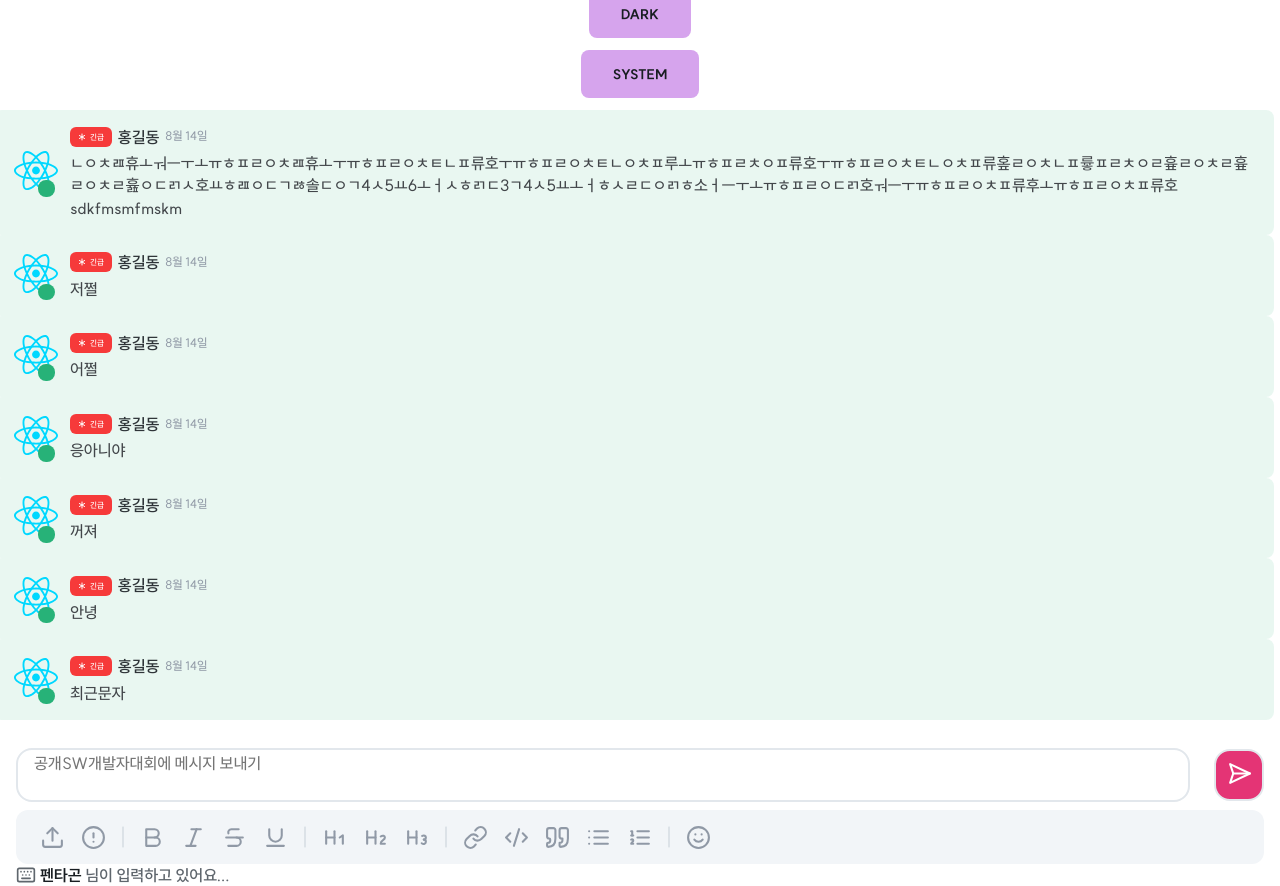
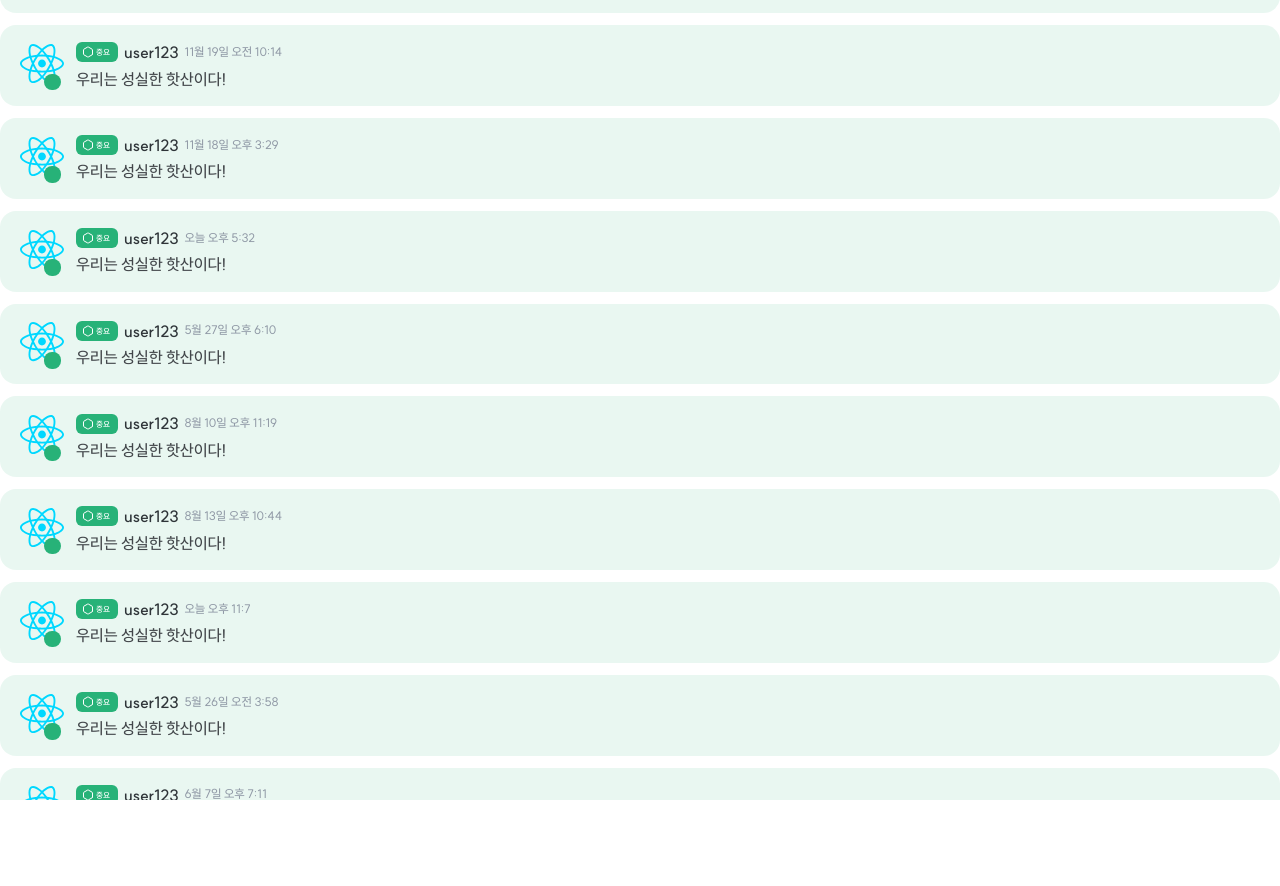
Before and after one commit to VOAH-Platform/VOAH-official-message, a React (Vite) app in the folder frontend/: page / in a window 1280 px wide. After the commit the page ends 800 px from the top, so only its background shows below. Built offline with nearby package versions, Linux system fonts and the light colour scheme.

Commit message:
chore: remove scrollbar

```diff
--- a/frontend/package.json
+++ b/frontend/package.json
@@ -13,6 +13,7 @@
   "dependencies": {
     "@stitches/react": "^1.2.8",
     "@tanstack/react-query": "^4.33.0",
+    "date-fns": "^2.30.0",
     "jotai": "^2.4.0",
     "lucide-react": "^0.274.0",
     "react": "^18.2.0",
@@ -37,6 +38,7 @@
     "eslint-plugin-react-hooks": "^4.6.0",
     "eslint-plugin-react-refresh": "^0.4.3",
     "prettier": "^3.0.3",
+    "sass": "^1.66.1",
     "typescript": "^5.2.2",
     "vite": "^4.4.9",
     "vite-plugin-svgr": "^3.2.0",
--- /dev/null
+++ b/frontend/src/components/Message/State/messageState.tsx
@@ -0,0 +1,32 @@
+import { Asterisk, Hexagon } from 'lucide-react';
+
+import { StateImportant, StateEmergency } from '../style';
+
+interface MessageStateProps {
+  showComponent: string;
+}
+
+export const MessageState: React.FC<MessageStateProps> = ({
+  showComponent,
+}) => {
+  switch (showComponent) {
+    case 'deafult':
+      return null;
+    case 'emergency':
+      return (
+        <div>
+          <StateImportant>
+            <Asterisk size={12} color="white" /> 긴급
+          </StateImportant>
+        </div>
+      );
+    case 'important':
+      return (
+        <div>
+          <StateEmergency>
+            <Hexagon size={12} color="white" /> 중요
+          </StateEmergency>
+        </div>
+      );
+  }
+};
--- a/frontend/src/components/Message/index.tsx
+++ b/frontend/src/components/Message/index.tsx
@@ -1,11 +1,10 @@
-import { Asterisk } from 'lucide-react';
+// import { Mention } from '../TextArea/style';
 
 import { ProfileImg } from './profileImg';
-import { UserStateData, MessageStateData } from './states';
+import { MessageState } from './State/messageState';
 import {
   MessageHeader,
   MessageWrapper,
-  State,
   Writer,
   Date,
   Content,
@@ -13,39 +12,46 @@ import {
   UserState,
   UserStateBox,
 } from './style';
+import { getMessageStateClassName } from './utils';
+import './style.scss';
 
 export function Message({
-  children,
-  profileImage,
-  profileState,
-  messageState,
-  writer,
-  date,
+  userId,
+  priority,
+  messageContent,
+  messageDate,
+  messageIsEdited,
+  attachmentType,
+  attachmentUrl,
   ...props
 }: {
-  children: React.ReactNode;
-  profileImage: undefined /* img 타입이 뭐지 */;
-  profileState: UserStateData;
-  messageState: MessageStateData;
-  writer: string;
-  date: string /* 날짜를 나타내는 좋은 방법이 있을까 */;
+  userId: string;
+  priority: number;
+  messageContent: string;
+  messageDate: string;
+  messageIsEdited: boolean;
+  attachmentType: string;
+  attachmentUrl: string;
   [key: string]: unknown;
 }) {
   return (
-    <MessageWrapper>
+    <MessageWrapper
+      className={`message-wrapper ${getMessageStateClassName(priority)}`}>
       <UserStateBox>
         <ProfileImg />
         <UserState />
       </UserStateBox>
       <Content>
         <MessageHeader>
-          <State>
-            <Asterisk color="white" size={12} /> 긴급
-          </State>
-          <Writer>{writer}</Writer>
-          <Date>{date /** 날짜를 가공해서 데이터를 보여주기 */}</Date>
+          <MessageState showComponent={getMessageStateClassName(priority)} />
+          <Writer>{userId}</Writer>
+          <Date>{messageDate}</Date>
+          <>{messageIsEdited}</>
         </MessageHeader>
-        <Text>{children}</Text>
+        <Text>
+          {/* {mention === null ? '' : <Mention>{'@' + mention}</Mention>} */}
+          {messageContent}
+        </Text>
       </Content>
     </MessageWrapper>
   );
--- /dev/null
+++ b/frontend/src/components/Message/style.scss
@@ -0,0 +1,21 @@
+.message-wrapper{
+    // &.deafult {
+
+    // }
+
+    &.important {
+        background: rgba(39, 178, 120, 0.1);
+    }
+
+    &.emergency {
+        background: rgba(246, 58, 58, 0.10);
+    }
+
+    &.mention {
+        background: rgba(225, 17, 92, 0.10);
+    }
+
+    &.mention-me {
+        background: rgba(155, 46, 207, 0.10);
+    }
+}
--- a/frontend/src/components/Message/style.ts
+++ b/frontend/src/components/Message/style.ts
@@ -2,17 +2,35 @@ import { styled } from '@/stitches.config';
 
 export const MessageWrapper = styled('div', {
   padding: '1rem 1.25rem',
-  borderRadius: '0.5rem',
+  borderRadius: '1rem',
   border: 'none',
   display: 'flex',
   alignItems: 'center',
-  marginRight: '0.75rem',
+  marginTop: '0.75rem',
   // backgroundColor: '$accept500',
-  backgroundColor: 'rgba(39, 178, 120, 0.1)',
+  // backgroundColor: 'rgba(39, 178, 120, 0.1)',
   // opacity: '0.1',
   width: '100vw',
 });
 
+/** 프로필 이미지와 유저 상태를 감쌈 */
+export const UserStateBox = styled('div', {
+  position: 'relative',
+});
+
+/** 유저 상태 */
+export const UserState = styled('div', {
+  backgroundColor: '$accept500',
+  width: '1.03125rem',
+  height: '1.03125rem',
+  letterSpacing: '-0.1',
+  borderRadius: '0.5rem',
+  position: 'absolute',
+  bottom: '-3px',
+  left: '24px',
+});
+
+/** 메시지 내용(작성자, 날짜, 글 내용 등)을 감쌈 */
 export const Content = styled('div', {
   marginLeft: '0.75rem',
   border: 'none',
@@ -20,6 +38,7 @@ export const Content = styled('div', {
   flexDirection: 'column',
 });
 
+/** 메시지 상태, 작성자, 날짜 */
 export const MessageHeader = styled('div', {
   marginBottom: '0.25rem',
   color: '$gray900',
@@ -29,8 +48,27 @@ export const MessageHeader = styled('div', {
   gap: '0.375rem',
 });
 
-export const State = styled('div', {
+/** 메시지 상태 */
+export const StateImportant = styled('div', {
   backgroundColor: '$warning500',
+  display: 'flex',
+  alignItems: 'center',
+  padding: '0.25rem 0.5rem 0.25rem 0.375rem',
+  gap: '0.125rem',
+  fontWeight: '$semiBold',
+  border: 'none',
+  borderRadius: '0.375rem',
+  color: '$white',
+  textAlign: 'center',
+  fontFamily: '$SUIT',
+  fontSize: '0.5rem',
+  fontStyle: 'normal',
+  lineHeight: '100%',
+  letterSpacing: '-0.005rem',
+});
+
+export const StateEmergency = styled('div', {
+  backgroundColor: '$accept500',
   display: 'flex',
   alignItems: 'center',
   padding: '0.25rem 0.5rem 0.25rem 0.375rem',
@@ -71,6 +109,7 @@ export const Date = styled('div', {
   border: 'none',
 });
 
+/** 메시지 content */
 export const Text = styled('div', {
   color: '$gray600',
   fontFamily: '$SUIT',
@@ -83,17 +122,12 @@ export const Text = styled('div', {
   border: 'none',
 });
 
-export const UserState = styled('div', {
-  backgroundColor: '$accept500',
-  width: '1.03125rem',
-  height: '1.03125rem',
-  letterSpacing: '-0.1',
-  borderRadius: '0.5rem',
-  position: 'absolute',
-  bottom: '-3px',
-  left: '24px',
-});
-
-export const UserStateBox = styled('div', {
-  position: 'relative',
-});
+/** 맨션: '@유저'  */
+// export const Mention = styled('span', {
+//   padding: '0 0.1rem',
+//   marginRight: '0.2rem',
+//   color: 'white',
+//   backgroundColor: '$primary500',
+//   fontStyle: 'bold',
+//   borderRadius: '0.2rem',
+// });
--- /dev/null
+++ b/frontend/src/components/Message/utils.tsx
@@ -0,0 +1,31 @@
+// export const getUserStateClassName = (userState: UserStateData): string => {
+//   switch (userState) {
+//     case UserStateData.ONLINE:
+//       return 'online';
+//     case UserStateData.LEFT_SEAT:
+//       return 'left-seat';
+//     case UserStateData.DND:
+//       return 'do-not-distrub';
+//     case UserStateData.OFFLINE:
+//       return 'offline';
+//     default:
+//       return '';
+//   }
+// };
+
+export const getMessageStateClassName = (messageState: number): string => {
+  switch (messageState) {
+    case 0:
+      return 'deafult';
+    case 1:
+      return 'important';
+    case 2:
+      return 'emergency';
+    // case MessageStateData.MENTION:
+    //   return 'mention';
+    // case MessageStateData.MENTION_ME:
+    //   return 'mention-me';
+    default:
+      return '';
+  }
+};
--- a/frontend/src/components/TextArea/index.tsx
+++ b/frontend/src/components/TextArea/index.tsx
@@ -1,4 +1,7 @@
 import {
+  Asterisk,
+  Hexagon,
+  Minus,
   SendHorizontal,
   Upload,
   AlertCircle,
@@ -17,6 +20,7 @@ import {
   Smile,
   Keyboard,
 } from 'lucide-react';
+import { useEffect, useRef, useState } from 'react';
 
 import { Line } from './line';
 import {
@@ -27,42 +31,89 @@ import {
   TextOption,
   TypingWrapper,
   Typing,
+  SelectMessageState,
+  StateBox,
 } from './style';
 
-export function TextArea({ ...props }: { [key: string]: unknown }) {
+export function TextArea({
+  writingUser,
+  showSelectMessageState,
+  ...props
+}: {
+  writingUser: Array<string>;
+  showSelectMessageState: boolean;
+  [key: string]: unknown;
+}) {
+  const [value, setValue] = useState('');
+  const textareaRef = useRef(null);
+  const hiddenTextareaRef = useRef(null);
+
+  useEffect(() => {
+    const textarea = textareaRef.current;
+    // const hiddenTextarea = hiddenTextareaRef.current;
+
+    textarea.value = value;
+    textarea.style.height = 'auto';
+    textarea.style.height = `${textarea.scrollHeight}px`;
+  }, [value]);
+
+  const handleChange = (e) => {
+    setValue(e.target.value);
+  };
   return (
     <TextAreaWrapper {...props}>
+      {showSelectMessageState ? (
+        <SelectMessageState>
+          <StateBox>
+            <AlertCircle color="white" size={20} /> 긴급
+          </StateBox>
+          <StateBox>중요</StateBox>
+          <StateBox>일반 메시지</StateBox>
+        </SelectMessageState>
+      ) : null}
       <TextForm>
-        <InputText placeholder="공개SW개발자대회에 메시지 보내기" />
+        <InputText
+          ref={textareaRef}
+          value={value}
+          onChange={handleChange}
+          placeholder="공개SW개발자대회에 메시지 보내기"
+        />
         <CommitBtn>
           <SendHorizontal color="white" size={25} />
         </CommitBtn>
       </TextForm>
       <TextOption>
-        <Upload color="#9099a6" size={25} /> {/* 팔래트 적용이 안돼요ㅜㅜ */}
-        <AlertCircle color="#9099a6" size={25} />
+        <Upload color="#9099a6" size={25} style={{ cursor: 'pointer' }} />{' '}
+        {/* 팔래트 적용이 안돼요ㅜㅜ */}
+        <AlertCircle color="#9099a6" size={25} style={{ cursor: 'pointer' }} />
         <Line />
-        <Bold color="#9099a6" size={25} />
-        <Italic color="#9099a6" size={25} />
-        <Strikethrough color="#9099a6" size={25} />
-        <Underline color="#9099a6" size={25} />
+        <Bold color="#9099a6" size={25} style={{ cursor: 'pointer' }} />
+        <Italic color="#9099a6" size={25} style={{ cursor: 'pointer' }} />
+        <Strikethrough
+          color="#9099a6"
+          size={25}
+          style={{ cursor: 'pointer' }}
+        />
+        <Underline color="#9099a6" size={25} style={{ cursor: 'pointer' }} />
         <Line />
-        <Heading1 color="#9099a6" size={25} />
-        <Heading2 color="#9099a6" size={25} />
-        <Heading3 color="#9099a6" size={25} />
+        <Heading1 color="#9099a6" size={25} style={{ cursor: 'pointer' }} />
+        <Heading2 color="#9099a6" size={25} style={{ cursor: 'pointer' }} />
+        <Heading3 color="#9099a6" size={25} style={{ cursor: 'pointer' }} />
         <Line />
-        <Link color="#9099a6" size={25} />
-        <Code2 color="#9099a6" size={25} />
-        <Quote color="#9099a6" size={25} />
-        <List color="#9099a6" size={25} />
+        <Link color="#9099a6" size={25} style={{ cursor: 'pointer' }} />
+        <Code2 color="#9099a6" size={25} style={{ cursor: 'pointer' }} />
+        <Quote color="#9099a6" size={25} style={{ cursor: 'pointer' }} />
+        <List color="#9099a6" size={25} style={{ cursor: 'pointer' }} />
         <ListOrdered color="#9099a6" size={25} />
         <Line />
-        <Smile color="#9099a6" size={25} />
+        <Smile color="#9099a6" size={25} style={{ cursor: 'pointer' }} />
       </TextOption>
       <TypingWrapper>
-        <Keyboard color="#5f666d" size={20} />
+        <Keyboard color="#5f666d" size={20} style={{ cursor: 'pointer' }} />
         <Typing>
-          <strong>펜타곤</strong> 님이 입력하고 있어요...
+          {writingUser.length === 0
+            ? null
+            : writingUser.map((e) => ' ' + e) + ' 님이 입력하고 있어요...'}
         </Typing>
       </TypingWrapper>
     </TextAreaWrapper>
--- a/frontend/src/components/TextArea/style.ts
+++ b/frontend/src/components/TextArea/style.ts
@@ -4,30 +4,63 @@ export const TextAreaWrapper = styled('div', {
   display: 'flex',
   flexDirection: 'column',
   height: 'auto',
-  margin: '1rem',
+  margin: '0 1rem',
   justifyContent: 'space-between',
   alignItems: 'center',
   alignSelf: 'stretch',
   background: '$gray0',
 });
 
+export const SelectMessageState = styled('div', {
+  display: 'flex',
+  flexDirection: 'column',
+  width: '11rem',
+  height: '9.5rem',
+  padding: '1rem',
+  justifyContent: 'space-between',
+  alignItems: 'center',
+  alignSelf: 'stretch',
+  background: 'red',
+  borderRadius: '1rem',
+});
+
+export const StateBox = styled('div', {
+  display: 'flex',
+  flexDirection: 'row',
+  width: '7rem',
+  height: '2.5rem',
+  padding: '0.5rem',
+  color: 'White',
+  background: 'blue',
+});
+
+/** 메시지 입력창과 전송 버튼 감쌈 */
 export const TextForm = styled('div', {
   display: 'flex',
+  position: 'relative',
   width: '100%',
   height: '3.375rem',
   marginBottom: '0.5rem',
+  padding: '0.5rem 0.5rem 0.5rem 1.5rem',
   justifyContent: 'space-between',
   alignItems: 'center',
   alignSelf: 'stretch',
 });
 
+/** 입력창 */
 export const InputText = styled('textarea', {
-  width: '100%',
-  height: '100%',
+  width: '95%',
+  maxHeight: '10rem',
   paddingLeft: '1rem',
-  marginRight: '1.5rem',
+  marginRight: '2rem',
+  position: 'absolute',
+  flex: 1,
+  verticalAlign: 'bottom',
+  display: 'flex',
+  left: '0',
+  bottom: '0',
   resize: 'none',
-  overflowY: 'hidden',
+  overflowY: 'auto',
   border: '2px solid $gray200',
   background: '$gray0',
   borderRadius: '1rem',
@@ -43,6 +76,9 @@ export const InputText = styled('textarea', {
 export const CommitBtn = styled('button', {
   width: '3.25rem',
   height: '3.25rem',
+  position: 'absolute',
+  right: '0',
+  float: 'right',
   border: '2px solid $gray200',
   borderRadius: '1rem',
   background: '$secondary400',
@@ -50,10 +86,13 @@ export const CommitBtn = styled('button', {
   cursor: 'pointer',
 });
 
+/** 텍스트 옵션(굵기 같은거) */
 export const TextOption = styled('div', {
   width: '100%',
   height: '3.375rem',
   display: 'flex',
+  position: 'static',
+  zIndex: 1000,
   padding: '16px 24px',
   alignItems: 'center',
   gap: '16px',
@@ -62,12 +101,14 @@ export const TextOption = styled('div', {
   background: '$gray100',
 });
 
+/** 키보드 아이콘 + -님이 입력중 감쌈 */
 export const TypingWrapper = styled('div', {
   width: '100%',
   display: 'flex',
   alignItems: 'center',
 });
 
+/** -님이 입력중 */
 export const Typing = styled('div', {
   marginLeft: '0.25rem',
   color: '$gray500',
--- a/frontend/src/pages/index/index.tsx
+++ b/frontend/src/pages/index/index.tsx
@@ -1,43 +1,146 @@
+import { format } from 'date-fns';
 import { useAtom } from 'jotai';
 
 import { themeAtom } from '@/atom';
 import { ExampleButton } from '@/components/ExampleButton';
 // eslint-disable-next-line import/namespace
 import { Message } from '@/components/Message';
-import { MessageStateData, UserStateData } from '@/components/Message/states';
 import { TextArea } from '@/components/TextArea';
 import { THEME_TOKEN } from '@/constant';
 
 import { IndexWrapper } from './style';
 
+import './style.scss';
+
+import { MessageStateData, UserStateData } from '@/components/Message/states';
+
+// TODO: 위치 바꿔야함
+interface MessageData {
+  userId: string;
+  priority: number; // 0: default, 1: important, 2: emergency
+  message: {
+    content: string; //내용
+    date: number; //입력 시간
+    isEdited: boolean; //수정 여부
+  };
+  attachment: {
+    type: string; // image, video, audio, file
+    url: string;
+  }[];
+}
+
+interface UserData {
+  userId: string;
+  priority: number; // 0: default, 1: important, 2: emergency
+  message: {
+    content: string; //내용
+    date: number; //입력 시간
+    isEdited: boolean; //수정 여부
+  };
+  attachment: {
+    type: string; // image, video, audio, file
+    url: string;
+  }[];
+}
+
+interface Profile {
+  lastActivity: number; //
+  lastRefresh: number;
+  message: string;
+  user: {
+    userId: string;
+    email: string;
+    username: string;
+    displayname: string;
+    position: string;
+    description: string;
+    teamId: string;
+    // roles: null;
+    // projects: null;
+    createdAt: Date;
+  };
+}
+
+function randomTimestamp() {
+  const minTimestamp = Date.parse('2000-01-01T00:00:00Z'); // 시작 타임스탬프 (2000년 1월 1일)
+  const maxTimestamp = Date.now(); // 현재 타임스탬프 (현재 시간)
+
+  const randomMillis =
+    Math.floor(Math.random() * (maxTimestamp - minTimestamp)) + minTimestamp;
+
+  return randomMillis;
+}
+
+function fetchMessageData(): MessageData {
+  return {
+    userId: 'user123',
+    priority: 1,
+    message: {
+      content: '우리는 성실한 핫산이다!',
+      date: randomTimestamp(),
+      isEdited: false,
+    },
+    attachment: [
+      {
+        type: 'image',
+        url: 'https://example.com',
+      },
+    ],
+  };
+}
+
 export function IndexPage() {
   const [, setTheme] = useAtom(themeAtom);
-  const messages = [
-    '최근문자',
-    '안녕',
-    '꺼져',
-    '응아니야',
-    '어쩔',
-    '저쩔',
-    'ㄴㅇㅊㄿ휴ㅗㅝㅡㅜㅗㅠㅎㅍㄹㅇㅊㄿ휴ㅗㅜㅠㅎㅍㄹㅇㅊㅌㄴㅍ류호ㅜㅠㅎㅍㄹㅇㅊㅌㄴㅇㅊㅍ루ㅗㅠㅎㅍㄹㅊㅇㅍ류호ㅜㅠㅎㅍㄹㅇㅊㅌㄴㅇㅊㅍ류홒ㄹㅇㅊㄴㅍ륳ㅍㄹㅊㅇㄹ흎ㄹㅇㅊㄹ흎ㄹㅇㅊㄹ흂ㅇㄷㄺㅅ호ㅛㅎㄿㅇㄷㄱㅀ솔ㄷㅇㄱ4ㅅ5ㅛ6ㅗㅓㅅㅎㄺㄷ3ㄱ4ㅅ5ㅛㅗㅓㅎㅅㄹㄷㅇㄺㅎ소ㅓㅡㅜㅗㅠㅎㅍㄹㅇㄷㄺ호ㅝㅡㅜㅠㅎㅍㄹㅇㅊㅍ류후ㅗㅠㅎㅍㄹㅇㅊㅍ류호\nsdkfmsmfmskm\n',
-  ];
-  const times = [1693548656];
+  const messages = [];
+
+  // if (new Date(Date.now() - Profile.lastRefresh).getMinutes > 30) {
+  //   if (new Date(Date.now() - Profile.lastActivity).getMinutes > 30) {
+  //   } else {
+  //   }
+  // } else {
+  // }
+
+  for (let i = 0; i <= 10; i++) {
+    messages.push(fetchMessageData());
+  }
+
+  const calcDate = (tar: number) => {
+    const today = new Date(Date.now());
+    const textday = new Date(tar);
+    let res: string;
+    if (today.getDate() - textday.getDate() == 0) {
+      res = '오늘';
+    } else if (today.getDate() - textday.getDate() == 1) {
+      res = '어제';
+    } else {
+      res = textday.getMonth() + '월 ' + textday.getDate() + '일';
+    }
+    if (textday.getHours() > 12) {
+      res += ' 오후 ' + (textday.getHours() - 12) + ':';
+    } else {
+      res += ' 오전 ' + textday.getHours() + ':';
+    }
+    res += textday.getMinutes();
+    return res;
+  };
+
   const message_list = messages
     .map((content, index) => (
       <Message
         key={index}
-        profileImage={undefined}
-        profileState={UserStateData.ONLINE}
-        messageState={MessageStateData.DEFAULT}
-        writer={'홍길동'}
-        date={'8월 14일'}>
-        {content}
-      </Message>
+        userId={content.userId}
+        priority={content.priority}
+        messageContent={content.message.content}
+        messageDate={calcDate(content.message.date)}
+        messageIsEdited={content.message.isEdited}
+        attachmentType={content.attachment[0].type}
+        attachmentUrl={content.attachment[0].url}
+      />
     ))
     .reverse();
 
   return (
-    <IndexWrapper>
+    <IndexWrapper className="container">
       VOAH TEMPLATE
       <ExampleButton
         onClick={() => setTheme({ token: THEME_TOKEN.LIGHT, isDark: false })}>
@@ -57,7 +160,10 @@ export function IndexPage() {
         SYSTEM
       </ExampleButton>
       <div>{message_list}</div>
-      <TextArea />
+      <TextArea
+        writingUser={['팬타곤', '틸토언더바', '누구누구']}
+        showSelectMessageState={false}
+      />
     </IndexWrapper>
   );
 }
--- /dev/null
+++ b/frontend/src/pages/index/style.scss
@@ -0,0 +1,8 @@
+.container {
+  width: 100vw;
+  height: 100vh;
+  overflow: auto;
+  &::-webkit-scrollbar {
+    width: 0.02rem;
+  }
+}
```
Also changed, not shown: frontend/src/components/Message/states.ts (deleted, +0 -12 lines), 1 other file (tests, documents, lock files or other folders).
